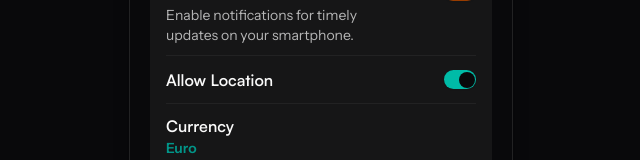
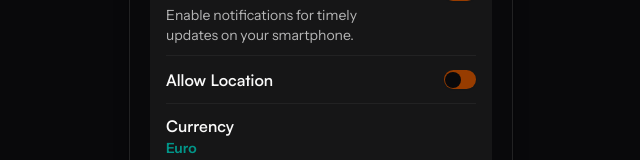
Before and after one commit to Voldemort271/energi, a Next.js app: page /profile in a window 1280 px wide. Shown: the part 583-743 px from the top of the page, without its empty margins (319-959 px from the left). Built offline with nearby package versions, Linux system fonts and the light colour scheme.

Commit message:
Cleared TODOs

```diff
--- a/components/profile/acc-settings-section.tsx
+++ b/components/profile/acc-settings-section.tsx
@@ -26,7 +26,7 @@ const AccountSettingsSection = () => {
 					setCurrItem={setMfa}
 				/>
 				<div className="bg-foreground/5 h-px w-full" />
-				<ToggleSettingItem title="Enable data backup" toggle={true}>
+				<ToggleSettingItem title="Enable data backup">
 					We&apos;ll store your energy usage data history on our public servers.
 				</ToggleSettingItem>
 				<div className="bg-foreground/5 h-px w-full" />
--- a/components/profile/preferences-section.tsx
+++ b/components/profile/preferences-section.tsx
@@ -41,7 +41,7 @@ const PreferencesSection = () => {
 					Enable notifications for timely updates on your smartphone.
 				</ToggleSettingItem>
 				<div className="bg-foreground/5 h-px w-full" />
-				<ToggleSettingItem title="Allow Location" toggle={true} />
+				<ToggleSettingItem title="Allow Location" />
 				<div className="bg-foreground/5 h-px w-full" />
 				<DropdownSettingItem
 					title={'Currency'}
```
